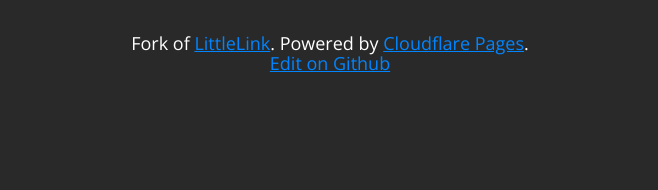
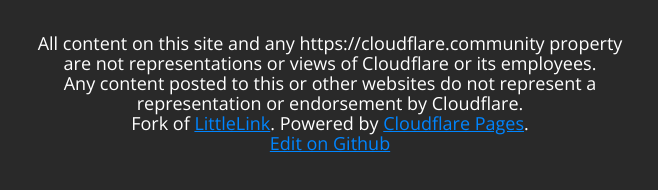
Before and after one commit to Cloudflare-Community/hub, a website: page src/index.html in a window 1280 px wide. Shown: the part 818-1008 px from the top of the page, without its empty margins (310-968 px from the left). Before the commit the page ends 931 px from the top, so only its background shows below. Drawn offline with Linux system fonts and the light colour scheme.

Commit message:
add disclaimer

```diff
--- a/src/index.html
+++ b/src/index.html
@@ -72,7 +72,7 @@
           <a class="button button-github" href="https://github.com/cloudflare" target="_blank" rel="noopener"><img class="icon" src="icons/github.svg" alt="GitHub Logo" />GitHub</a>
           <br />
           <br />
-          <p>Fork of <a href="https://littlelink.io" target="_blank" rel="noopener">LittleLink</a>. Powered by <a href="https://pages.cloudflare.com" target="_blank" rel="noopener">Cloudflare Pages</a>.<br><a href="https://github.com/helloimalastair/cloudflare-community" target="_blank" rel="noopener">Edit on Github</a></p>
+          <p>All content on this site and any https://cloudflare.community property are not representations or views of Cloudflare or its employees.<br />Any content posted to this or other websites do not represent a representation or endorsement by Cloudflare.<br />Fork of <a href="https://littlelink.io" target="_blank" rel="noopener">LittleLink</a>. Powered by <a href="https://pages.cloudflare.com" target="_blank" rel="noopener">Cloudflare Pages</a>.<br><a href="https://github.com/helloimalastair/cloudflare-community" target="_blank" rel="noopener">Edit on Github</a></p>
         </div>
       </div>
     </div>
```
